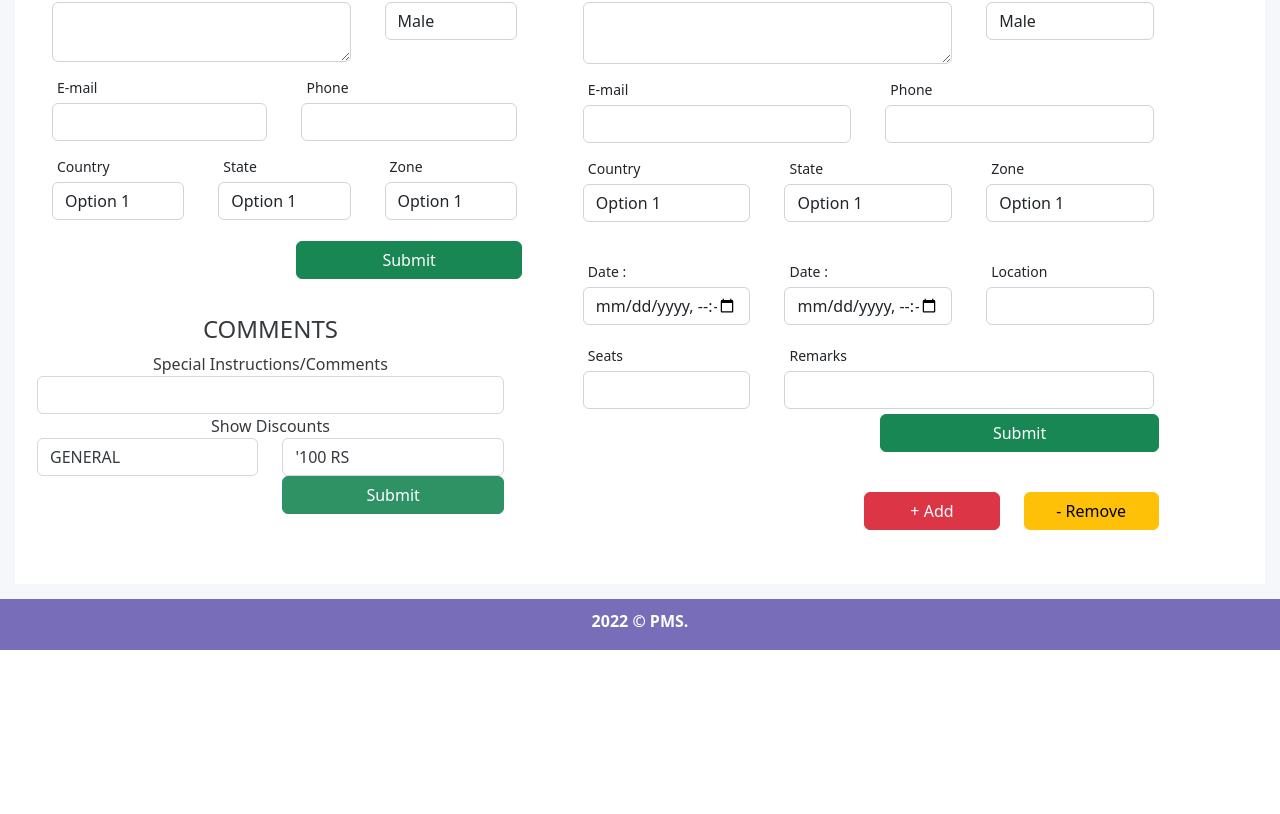
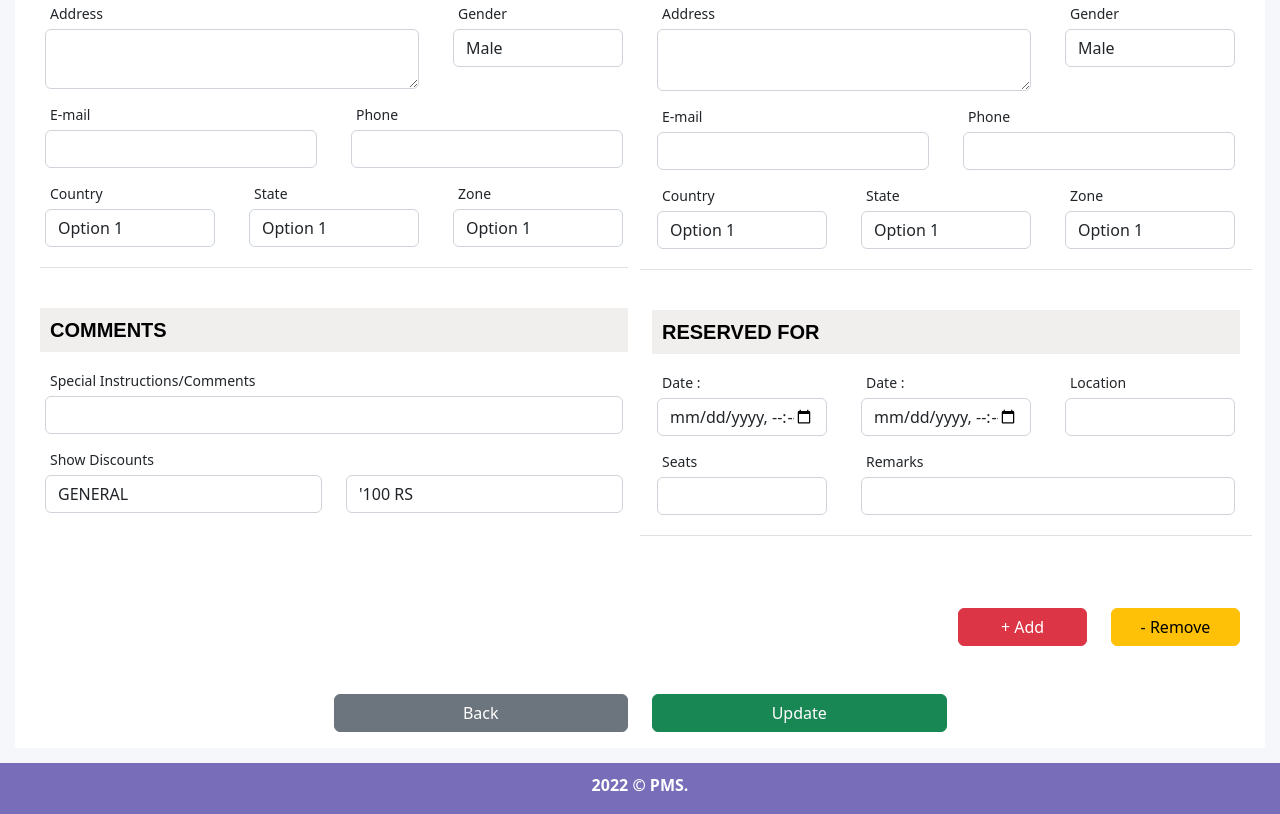
Before and after one commit to indocosmo-projects/PMS-Prototype, a React (Create React App) app: page /newreservation in a window 1280 px wide. Shown: the part 1092-1906 px from the top of the page. Before the commit the page ends 1742 px from the top, so only its background shows below. Built offline with nearby package versions, Linux system fonts and the light colour scheme.

Commit message:
New Reservation Page modify

```diff
--- a/src/component/NewReservation/NewReservation.css
+++ b/src/component/NewReservation/NewReservation.css
@@ -38,6 +38,12 @@
     border-radius: 5px;
     margin: 2px;
     height: 100%;
+}
+
+.formxs{
+    padding: 25px;
+
+
 }
 
 .theadpadding{
@@ -89,3 +95,14 @@
     font-size : 16px;
     font-weight : normal;
 }
+
+.border-bottom{
+    border-bottom : 1px solid lightgray;
+    padding-bottom : 15px;
+    margin-bottom : 40px;
+}
+
+.ulistmargin{
+    margin : 0px !important;
+    padding: 0px;
+}
--- a/src/component/NewReservation/NewReservation.jsx
+++ b/src/component/NewReservation/NewReservation.jsx
@@ -183,48 +183,9 @@ class NewReservation extends React.Component {
 
                      {/* ----- Room Rate Type Discount ------ */}
 
-                        <div className="row pb-5" >
-                            <div className="col-sm-5" >
+                        <div className="row formxs mt-1 pb-5" >
+                            <div className="col-sm-6" >
                                 <ReseReserveForm></ReseReserveForm>
-                                <div>
-                                <div className="col-sm-12 padcolumn">
-
-                                            <h4 className="text-center"> COMMENTS </h4>
-
-                                            <div className="column">
-                                                <div className="row">
-                                                    <div className="col-sm-12">
-                                                        <div className="form-group">
-                                                            <label>Special Instructions/Comments</label>
-                                                            <input type="text" className="form-control" placeholder="" />
-                                                        </div>
-                                                    </div>
-                                                </div>
-                                                <div className="row">
-                                                    <div className="col-sm-12">
-                                                        <div className="form-group">
-                                                            <label>Show Discounts</label>
-                                                            <div className="row">
-                                                                <div className="col-sm-6">
-                                                                    <input type="text" className="form-control shw_dsct_lft" value="GENERAL" />
-                                                                </div>
-                                                                <div className="col-sm-6">
-                                                                    <input type="text" className="form-control shw_dsct_rgt" value="'100 RS" />
-                                                                </div>
-                                                            </div>
-                                                        </div>
-                                                    </div>
-                                                </div>
-                                                <div className="row" >
-                                                            <div className="col-sm-6"></div>
-                                                            <div className="col-sm-6">
-                                                                <button type="button" className="btn btn-success btnflot w-100" > Submit</button>
-                                                            </div>
-                                                </div>
-                                            </div>
-
-                                            </div>
-                                </div>
                             </div>
                             <div className="col-sm-6" style={{float : 'right'}} >
                                 <ReseReservedFor></ReseReservedFor>
@@ -232,9 +193,23 @@ class NewReservation extends React.Component {
                         </div>
 
 
-                     <div>
 
+                     <div className="row " >
+                                <div className="col-sm-3"></div>
+                                <div className="col-sm-6">
+                                <div className="row mb-3">
+                                    <div className="col-sm-6">
+                                        <button type="button" className="btn btn-secondary btnflot w-100" > Back</button>
+                                    </div>
+                                    <div className="col-sm-6">
+                                        <button type="button" className="btn btn-success btnflot w-100" > Update</button>
+                                    </div>
+                                </div>
+                                </div>
+                                <div className="col-sm-3"></div>
                     </div>
+
+
 
                 </div>
             </div>
--- a/src/component/NewReservation/ReseReserveForm.jsx
+++ b/src/component/NewReservation/ReseReserveForm.jsx
@@ -5,13 +5,13 @@ import './NewReservation.css';
 class ReseReserveForm extends React.Component {
 
     render() {
-        return(
+        return (
             <div>
-                    <ul>
+                <ul className="ulistmargin">
                     <div>
                         <h4 className="label"> RESERVED BY </h4>
                     </div>
-                    <div className="form_content_div">
+                    <div className="border-bottom">
                         <div className="row">
                             <div className="col-sm-4">
                                 <div className="inputfieldpadding">
@@ -40,7 +40,7 @@ class ReseReserveForm extends React.Component {
                             <div className="col-sm-8">
                                 <div className="inputfieldpadding">
                                     <label className="text-left">Address</label>
-                                    <textarea className="form-control" style={{ height: 60,}} placeholder=""></textarea>
+                                    <textarea className="form-control" style={{ height: 60, }} placeholder=""></textarea>
                                 </div>
                             </div>
                             <div className="col-sm-4">
@@ -55,7 +55,7 @@ class ReseReserveForm extends React.Component {
                         </div>
                         <div className="row">
                             <div className="col-sm-6">
-                                <div  className="inputfieldpadding">
+                                <div className="inputfieldpadding">
                                     <label className="text-left">E-mail</label>
                                     <input type="text" className="form-control" placeholder="" />
                                 </div>
@@ -70,7 +70,7 @@ class ReseReserveForm extends React.Component {
                         <div className="row">
                             <div className="col-sm-4">
                                 <div className="inputfieldpadding">
-                                    <label  className="text-left">Country</label>
+                                    <label className="text-left">Country</label>
                                     <select className="form-control m-bot15">
                                         <option>Option 1</option>
                                         <option>Option 2</option>
@@ -99,14 +99,53 @@ class ReseReserveForm extends React.Component {
                                 </div>
                             </div>
                         </div>
-                             <div className="row pt-3" >
+
+
+
+                    </div>
+
+
+                <div>
+                    <div className="col-sm-12">
+                        <div>
+                            <h4 className="label"> COMMENTS </h4>
+                        </div>
+                        <div className="column">
+                            <div className="row">
+                                <div className="col-sm-12">
+                                    <div  className="inputfieldpadding">
+                                        <label className="text-left">Special Instructions/Comments</label>
+                                        <input type="text" className="form-control" placeholder="" />
+                                    </div>
+                                </div>
+                            </div>
+                            <div className="row">
+                                <div className="col-sm-12">
+                                    <div className="inputfieldpadding">
+                                        <label className="text-left">Show Discounts</label>
+                                        <div className="row">
+                                            <div className="col-sm-6">
+                                                <input type="text" className="form-control shw_dsct_lft" value="GENERAL" />
+                                            </div>
+                                            <div className="col-sm-6">
+                                                <input type="text" className="form-control shw_dsct_rgt" value="'100 RS" />
+                                            </div>
+                                        </div>
+                                    </div>
+                                </div>
+                            </div>
+                {/*
+                            <div className="row" >
                                 <div className="col-sm-6"></div>
                                 <div className="col-sm-6">
                                     <button type="button" className="btn btn-success btnflot w-100" > Submit</button>
                                 </div>
                             </div>
 
+                */}
+                        </div>
 
+                    </div>
                 </div>
                  </ul>
 
--- a/src/component/NewReservation/ReseReservedFor.jsx
+++ b/src/component/NewReservation/ReseReservedFor.jsx
@@ -2,7 +2,6 @@ import React from 'react';
 import '../../style.css';
 import './NewReservation.css';
 import 'bootstrap/dist/css/bootstrap.min.css';
-import ReseCalendar from './ReseCalendar';
 
 
 
@@ -53,12 +52,12 @@ class ReseReservedFor extends React.Component {
         return (
 
             <div >
-                <ul style={{ listStyleType: 'none'}}>
+                <ul className="ulistmargin">
                     {this.state.persons.map(person => <li key={person.id} className={this.display(person.id)} >
 
                         <div>
                             <form >
-                                <div className="row">
+                                <div className="row mb-5 border-bottom">
                                         <div className="col-sm-12 ">
                                                 <h4 className="label">RESERVED FOR
                                                     <label className="chkbox" >
@@ -67,7 +66,7 @@ class ReseReservedFor extends React.Component {
                                                 </h4>
                                         </div>
 
-                                <div className="form_content_div">
+                                <div className="border-bottom">
                                     <div className="row">
                                         <div className="col-sm-4">
                                             <div className="inputfieldpadding">
@@ -166,11 +165,14 @@ class ReseReservedFor extends React.Component {
                                             </div>
                                         </div>
                                     </div>
-                                    <br/>
+                                    </div>
+
                                         <div className="col-sm-12 " >
+                                                <div className="col-sm-12 ">
+                                                        <h4 className="label">RESERVED FOR </h4>
+                                                </div>
 
                                                 <div className="row">
-
                                                     <div className="col-sm-12">
                                                     <div className="row ">
                                                         <div className="col-sm-4 ">
@@ -193,7 +195,7 @@ class ReseReservedFor extends React.Component {
                                                         </div>
                                                     </div>
                                                     </div>
-                                                    <div className="col-sm-12" style={{marginTop : 5}}>
+                                                    <div className="col-sm-12" >
                                                         <div className="row">
 
                                                             <div className="col-sm-4">
@@ -217,16 +219,8 @@ class ReseReservedFor extends React.Component {
                                     </div>
 
 
-                                    <div className="row" >
-                                        <div className="col-sm-6"></div>
-                                        <div className="col-sm-6">
-                                            <button type="button" className="btn btn-success btnflot w-100" > Submit</button>
-                                        </div>
-                                    </div>
 
 
-
-                                    </div>
                                 </div>
                             </form>
                         </div>
```
Lines whose indentation alone changed are shown as unchanged.
